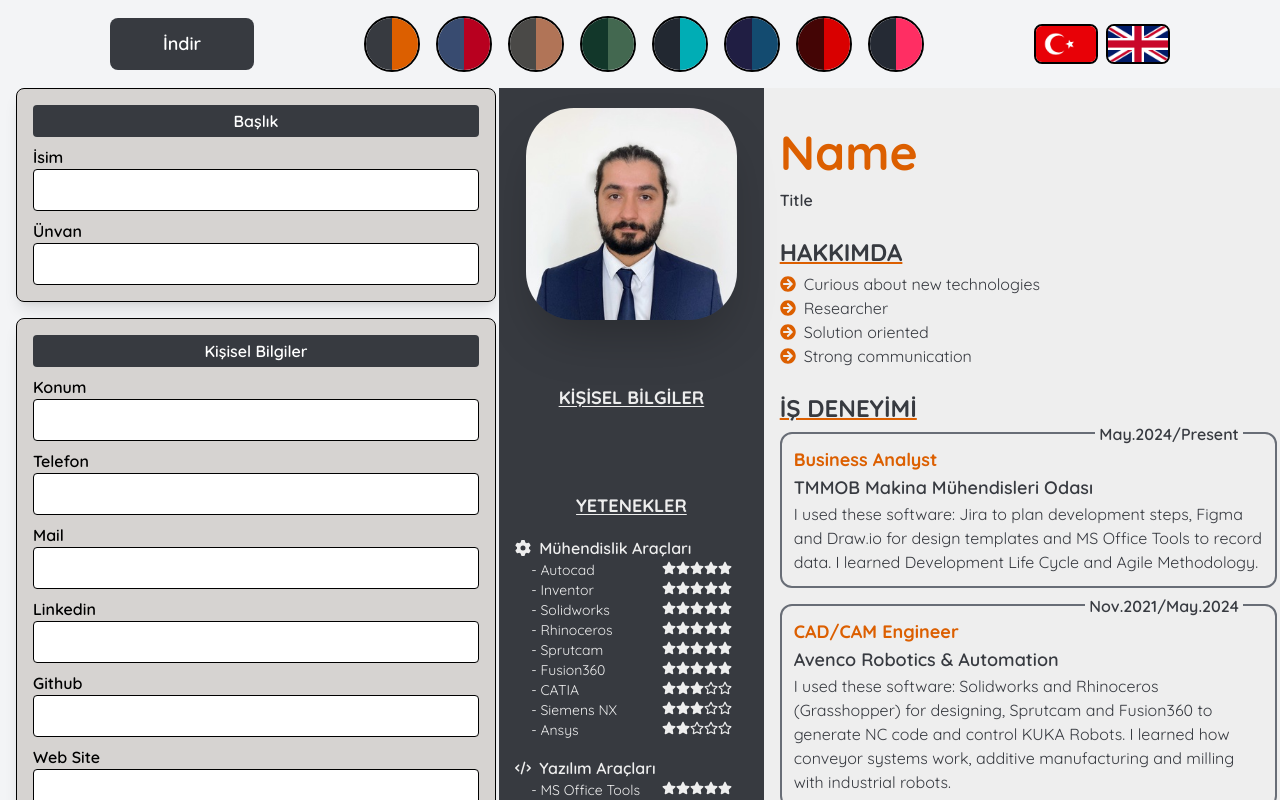
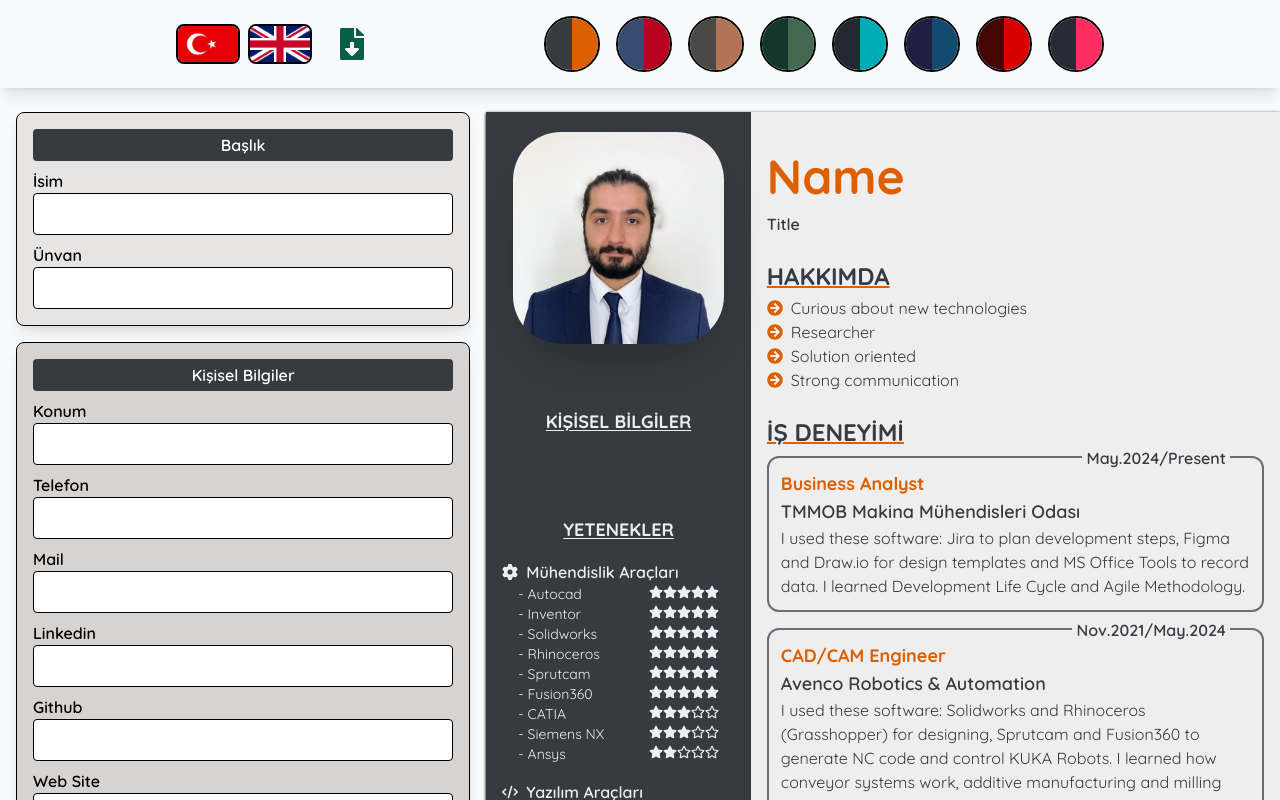
Before and after one commit to ozdenatabey/cv-builder, a React (Vite) app: page / in a window 1280 px wide. Shown: the top 800 px of the page. Built offline with nearby package versions, Linux system fonts and the light colour scheme.

Commit message:
fixed pdf export extra page issue, fixed navbar, changed download button

```diff
--- a/src/App.jsx
+++ b/src/App.jsx
@@ -4,10 +4,9 @@ import LanguageSelect from "./component/LanguageSelect";
 import Form from "./component/Form";
 import Page from "./component/Page";
 import { useReactToPrint } from "react-to-print";
-import { useSelector } from "react-redux";
+import { FaFileDownload } from "react-icons/fa";
 
 function App() {
-  const { color, language } = useSelector((state) => state.theme);
   // SAYFA YÜKSEKLİK HESABI VE İKİNCİ SAYFAYI OTOMATİK OLUŞTURMA
   const [pageCount, setPageCount] = useState(1);
   const myRef = useRef();
@@ -36,22 +35,22 @@ function App() {
   });
 
   return (
-    <div className="bg-gray-100">
-      <div className="flex justify-evenly items-center">
-        <button
-          onClick={reactToPrintFn}
-          className={`bg-${color}-primary text-white font-semibold text-lg w-36 py-3 rounded-lg hover:shadow-lg hover:shadow-black/50 active:scale-[0.97]`}
-        >
-          {language === "en" ? "Download" : "İndir"}
-        </button>
+    <div className="bg-gray-50">
+      <div className="flex justify-evenly items-center w-full shadow-lg bg-gray-50 z-10 mb-6 sticky top-0">
+        <div className="flex justify-center items-center space-x-6">
+          <LanguageSelect />
+          <FaFileDownload
+            onClick={reactToPrintFn}
+            className="size-8 text-emerald-800 hover:translate-y-1 duration-200 transition-all hover:text-emerald-600 hover:cursor-pointer"
+          />
+        </div>
         <ColorPicker />
-        <LanguageSelect />
       </div>
-      <main className=" flex justify-between">
+      <main className="flex justify-evenly">
         <section id="leftSide" className="w-2/5">
           <Form />
         </section>
-        <section id="rightSide" className="w-3/5">
+        <section id="rightSide">
           <div ref={pageRef} className="grid place-items-center">
             <Page myRef={myRef} pageCount={pageCount} />
           </div>
--- a/src/component/ColorPicker.jsx
+++ b/src/component/ColorPicker.jsx
@@ -14,7 +14,7 @@ function ColorPicker() {
         {colors.map((color) => (
           <div key={color.id}>
             <div
-              className="flex w-14 h-14 rounded-full border-2 border-black overflow-hidden hover:shadow-lg hover:shadow-gray-500"
+              className="flex w-14 h-14 rounded-full border-2 border-black overflow-hidden hover:shadow-lg hover:shadow-gray-500 hover:cursor-pointer duration-300 transition-all"
               onClick={() => handleClick(color)}
             >
               <div className={`bg-[${color.primary}] w-1/2`}></div>
--- a/src/component/Form.jsx
+++ b/src/component/Form.jsx
@@ -3,7 +3,7 @@ import PersonalInformationForm from "./inputs/PersonalInformationForm";
 
 function Form() {
   return (
-    <div className="space-y-4 h-screen overflow-scroll">
+    <div className="space-y-4 h-screen overflow-scroll sticky top-0">
       <HeaderForm />
       <PersonalInformationForm />
     </div>
--- a/src/component/LanguageSelect.jsx
+++ b/src/component/LanguageSelect.jsx
@@ -12,7 +12,7 @@ function LanguageSelect() {
     <div>
       <div className="flex space-x-2">
         <img
-          className="w-16 border-2 border-black rounded-lg cursor-pointer hover:shadow-md hover:shadow-black"
+          className="w-16 border-2 border-black rounded-lg cursor-pointer hover:shadow-lg hover:shadow-gray-400 duration-200 transition-all"
           src={trFlag}
           alt="tr"
           onClick={() => {
@@ -20,7 +20,7 @@ function LanguageSelect() {
           }}
         />
         <img
-          className="w-16 border-2 border-black rounded-lg cursor-pointer hover:shadow-md hover:shadow-black"
+          className="w-16 border-2 border-black rounded-lg cursor-pointer hover:shadow-lg hover:shadow-gray-400 duration-200 transition-all"
           src={enFlag}
           alt="en"
           onClick={() => {
--- a/src/component/Page.jsx
+++ b/src/component/Page.jsx
@@ -11,7 +11,7 @@ function Page({ myRef }) {
   const { color } = useSelector((state) => state.theme);
   return (
     <>
-      <div className="space-y-6 h-screen overflow-scroll">
+      <div>
         <div
           id="page1"
           className={`bg-${color}-base h-[297mm] w-[210mm] shadow shadow-black overflow-hidden`}
@@ -29,7 +29,7 @@ function Page({ myRef }) {
         </div>
         <div
           id="page2"
-          className={`bg-${color}-primary mb-6 h-[297mm] w-[210mm] grid place-items-center shadow shadow-black overflow-hidden`}
+          className={`bg-${color}-primary h-[297mm] w-[210mm] grid place-items-center shadow shadow-black overflow-hidden`}
         >
           <div
             className={`bg-${color}-base w-[200mm] h-[287mm] rounded-lg p-4`}
--- a/src/component/inputs/HeaderForm.jsx
+++ b/src/component/inputs/HeaderForm.jsx
@@ -12,7 +12,7 @@ function HeaderForm() {
   const { color, language } = useSelector((state) => state.theme);
   return (
     <div>
-      <form className="mx-4 space-y-2 bg-stone-300 border border-black p-4 rounded-lg shadow-lg">
+      <form className="mx-4 space-y-2 bg-stone-200 border border-black p-4 rounded-lg shadow-lg">
         <p
           className={`text-center font-semibold bg-${color}-primary p-1 rounded text-white`}
         >
```
